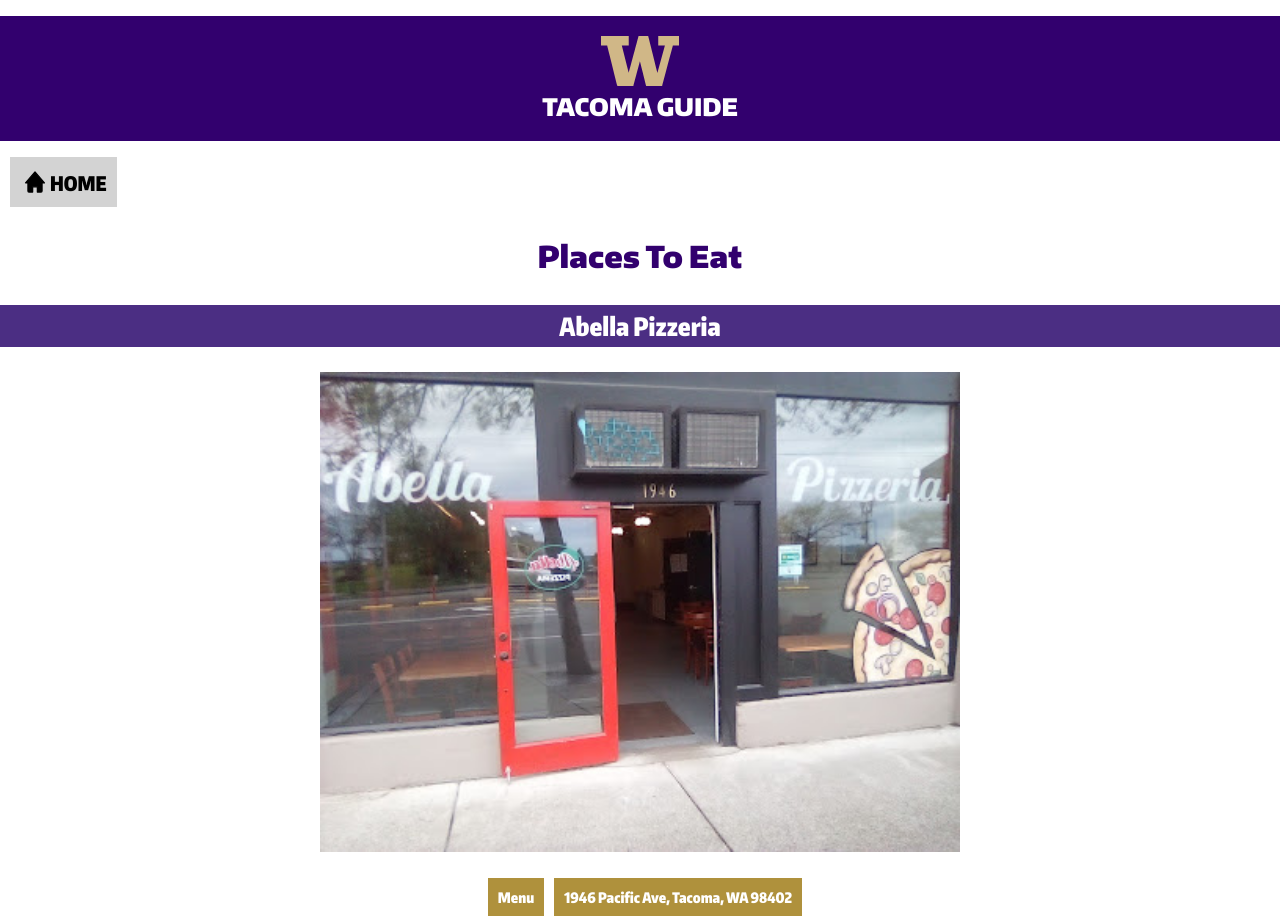
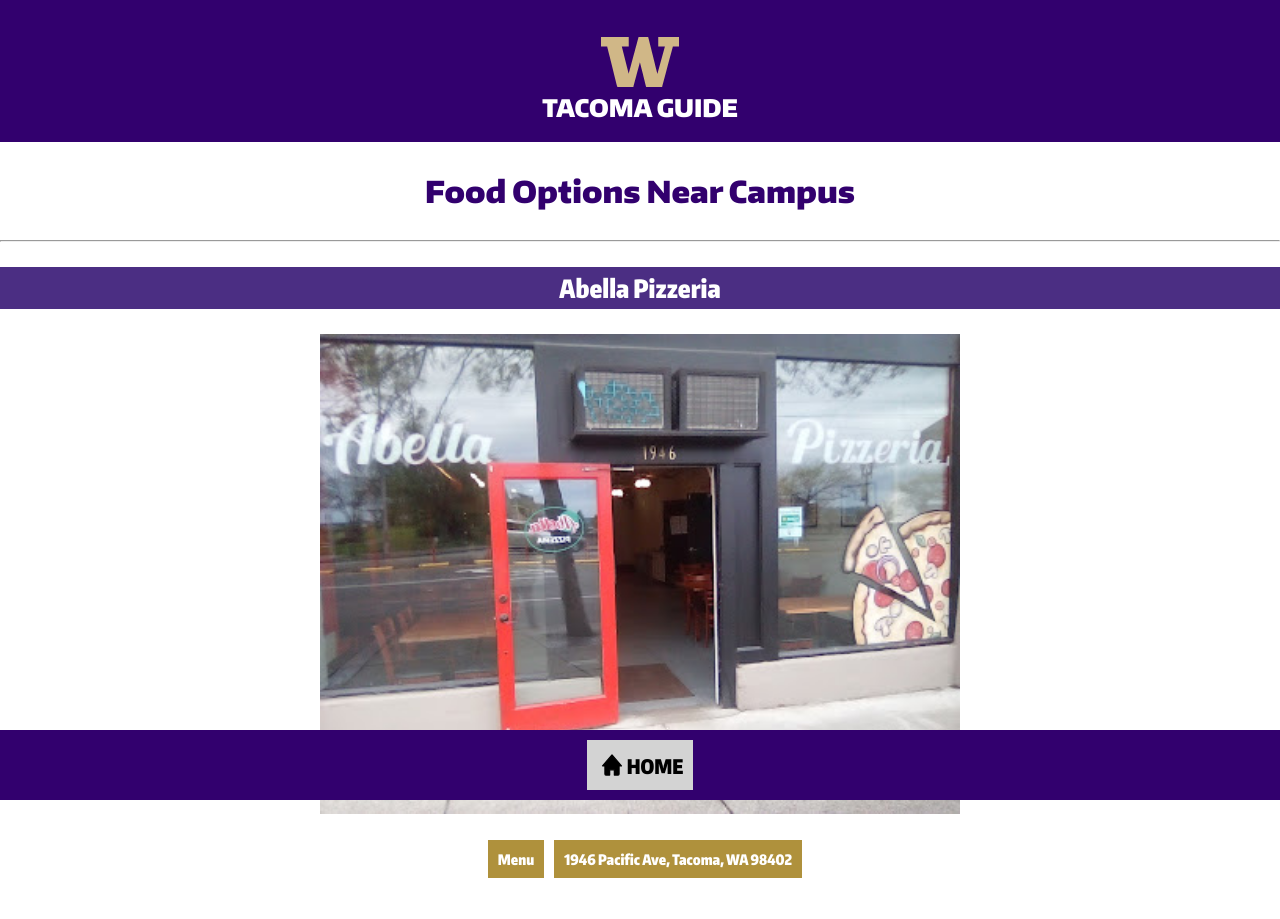
Before and after one commit to ThatGuyLeeL7/UW-Guide-App, a plain HTML site: page food.html in a window 1280 px wide. Shown: the top 919 px of the page. Drawn offline with Linux system fonts and the light colour scheme.

Commit message:
Add files via upload

```diff
--- a/food.html
+++ b/food.html
@@ -5,7 +5,7 @@
   <meta charset="UTF-8">
   <meta name="viewport" content="width=device-width, initial-scale=1.0">
   <link href="styles.css" rel="stylesheet">
-  <title>Places to Eat</title>
+  <title>UW Tacoma Food Options</title>
 </head>
 
 <body>
@@ -14,9 +14,10 @@
     <h1>
       <img src="images/W.svg" alt="University of Washington Logo"><br>TACOMA GUIDE
     </h1>
-    <button onclick="history.back()" class="backbtn"><img src="images/icons/home_icon.svg" alt="Home Icon">HOME</button>
-    <h2>Places To Eat</h2>
   </header>
+
+  <h2>Food Options Near Campus</h2>
+  <hr>
 
   <h3>Abella Pizzeria</h3>
   <img src="images/food/abella.jpg" alt="Abella Pizzeria" class="food">
@@ -171,6 +172,10 @@
     <p><a href="https://maps.app.goo.gl/pM9meCzcFW7tgBok8">1702 Pacific Ave, Tacoma, WA 98402</a></p>
     </div>
 
+    <footer>
+      <button onclick="history.back()" class="backbtn"><img src="images/icons/home_icon.svg" alt="Home Icon">HOME</button> <!--Back Button-->
+    </footer>
+
 </body>
 
 </html>
--- a/styles.css
+++ b/styles.css
@@ -20,6 +20,22 @@
 	src: url(fonts/EncodeSansCompressed-900-Black.ttf);
 }
 
+header {
+	padding-top: 1px;
+	background-color:#32006e;
+}
+
+footer {
+	position: fixed;
+	bottom: 0;
+	width: 100%;
+	background-color: #32006e;
+	padding: 10px 0;
+	text-align: center;
+	display: flex;
+	align-items: center;
+	justify-content: center;
+}
 
 .backbtn {
 	background-color:lightgrey;
@@ -211,6 +227,7 @@ a {
 
 body {
 	margin: 0px;
+	padding-bottom: 80px;
 }
 
 main {
@@ -219,13 +236,13 @@ main {
 
 
 #resources {
-    display: flex;
     justify-content: space-around;
     padding: 20px;
 }
 
 #resources a {
     text-decoration: none;
+	background-color: #FFFFFF;
     /* Additional styling for the links */
 }
 
```
Also changed, not shown: advising.html (+7 -3 lines), buildings.html (+6 -2 lines), calendar.html (+10 -3 lines), contacts.html (+8 -3 lines), index.html (+2 -6 lines), map.html (+13 -4 lines), reserve.html (+6 -4 lines), resources.html (+11 -3 lines).
